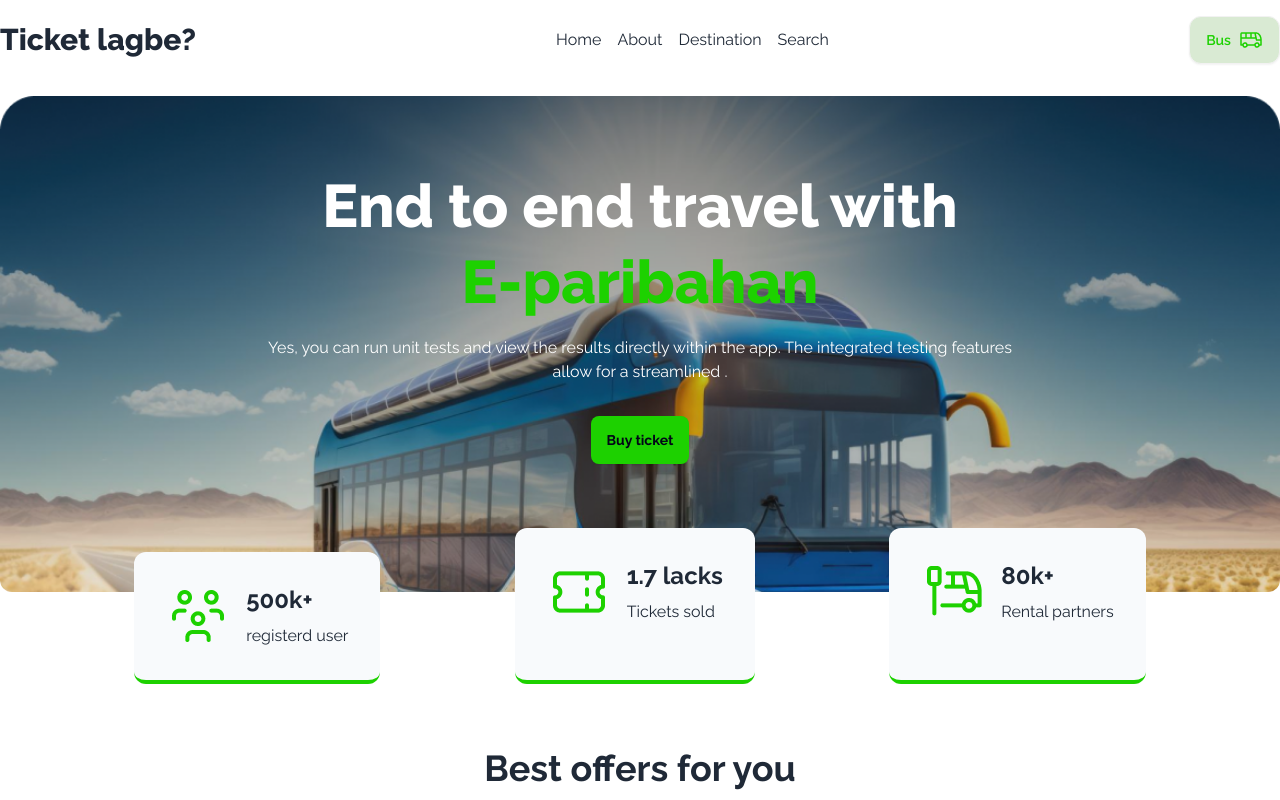
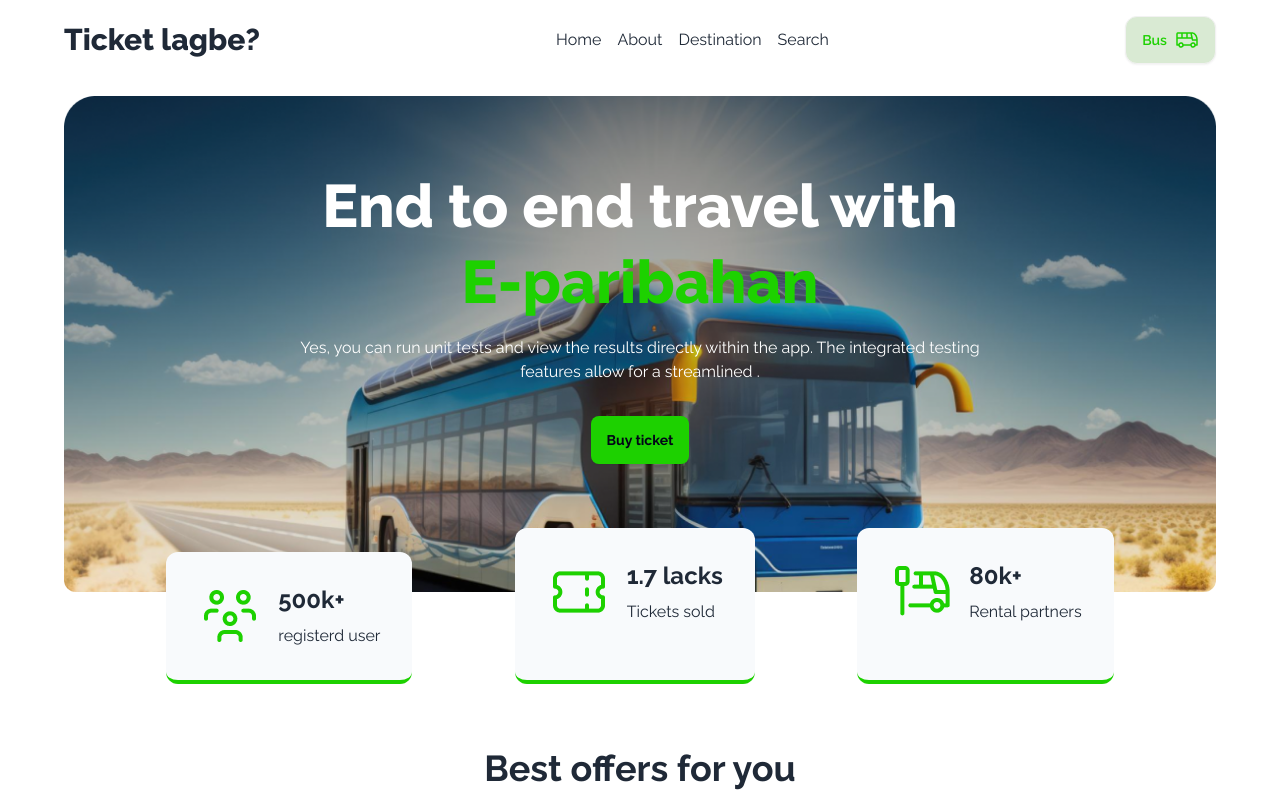
Before and after one commit to FojleTuhin/Ticket-lagbe, a plain HTML site: page index.html in a window 1280 px wide. Shown: the top 800 px of the page. Drawn offline with nearby package versions, Linux system fonts and the light colour scheme.

Commit message:
width change

```diff
--- a/index.html
+++ b/index.html
@@ -22,7 +22,7 @@
 <body>
     <div>
         <header>
-            <section class="container">
+            <section class="container-block">
                 <!-- nav start from here. -->
                 <nav class="flex justify-between items-center mt-4 ">
                     <div class=" flex justify-center items-center">
@@ -46,7 +46,7 @@
         </header>
         <main>
             <!-- main start from here. -->
-            <section class="container">
+            <section class="container-block">
                 <div class=" rounded-xl bg-[url(images/banner.png)] bg-no-repeat text-center bg-cover">
                     <div class="mt-8">
                         <h1 class="font-extrabold text-white text-6xl pt-20">End to end travel with</h1>
@@ -137,7 +137,7 @@
             <!-- ticket buy  -->
             <div
                 class="border border-l-0 border-r-0 border-b-0 border-t-4 border-[#1DD100] mt-28 pb-28 rounded-3xl bg-[#F7F8F8]">
-                <section class="container" id="buy-ticket">
+                <section class="container-blocks" id="buy-ticket">
                     <h1 class="mt-28 text-center font-bold text-4xl mb-6">P.H Paribahan</h1>
 
                     <p class="w-3/4 text-center m-auto">Yes, you can run unit tests and view the results directly within
@@ -350,7 +350,7 @@
             </div>
         </main>
         <footer class=" bg-black text-white">
-            <section class="container">
+            <section class="container-block">
                 <div class="pt-28 flex justify-between">
                     <div>
                         <h1 class="mb-4 font-extrabold text-2xl">E-Ticket</h1>
--- a/style.css
+++ b/style.css
@@ -11,7 +11,7 @@ body {
   font-style: normal;
 }
 
-.container{
+.container-block{
     width: 90%;
     margin: auto;
 }
```
